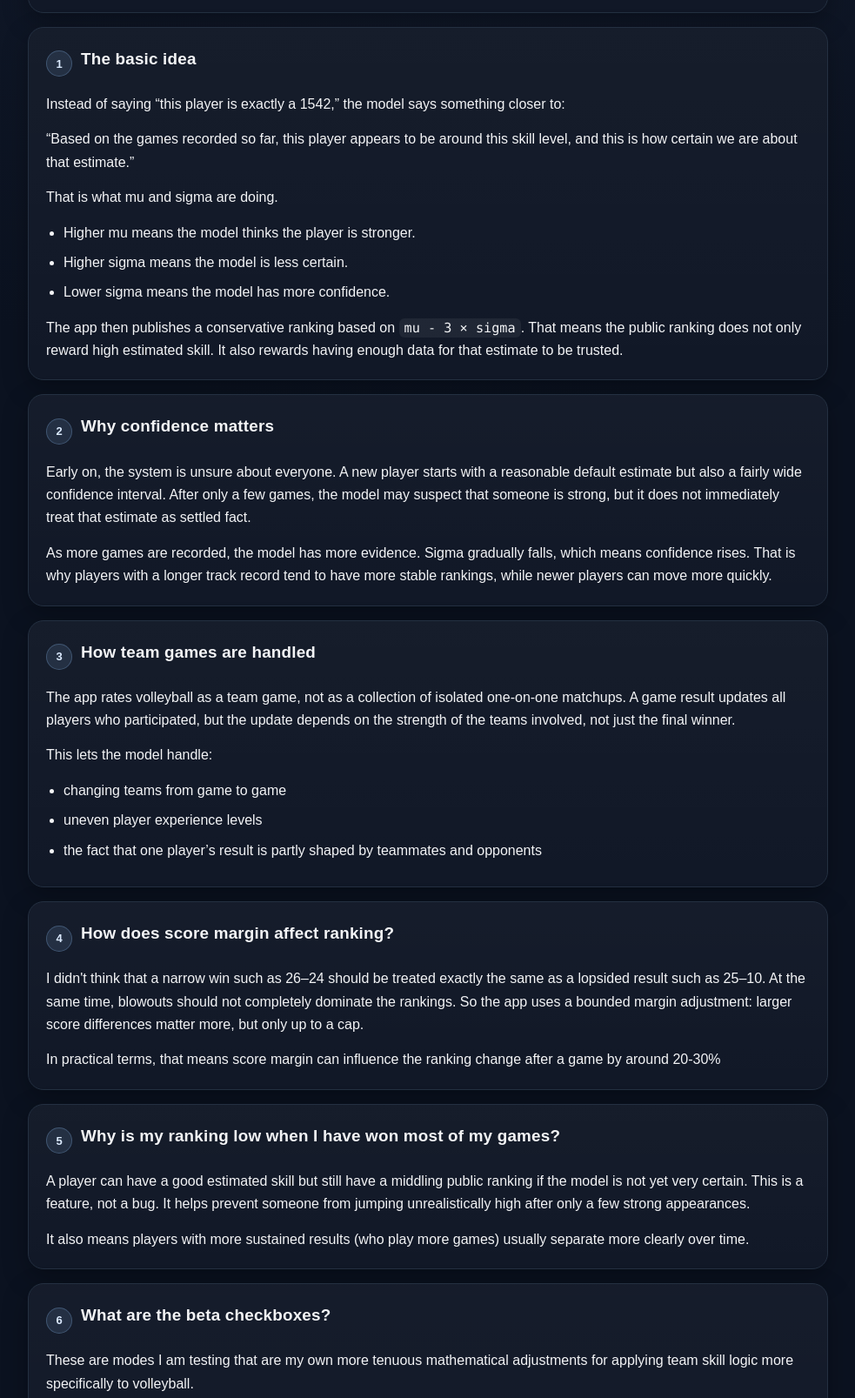
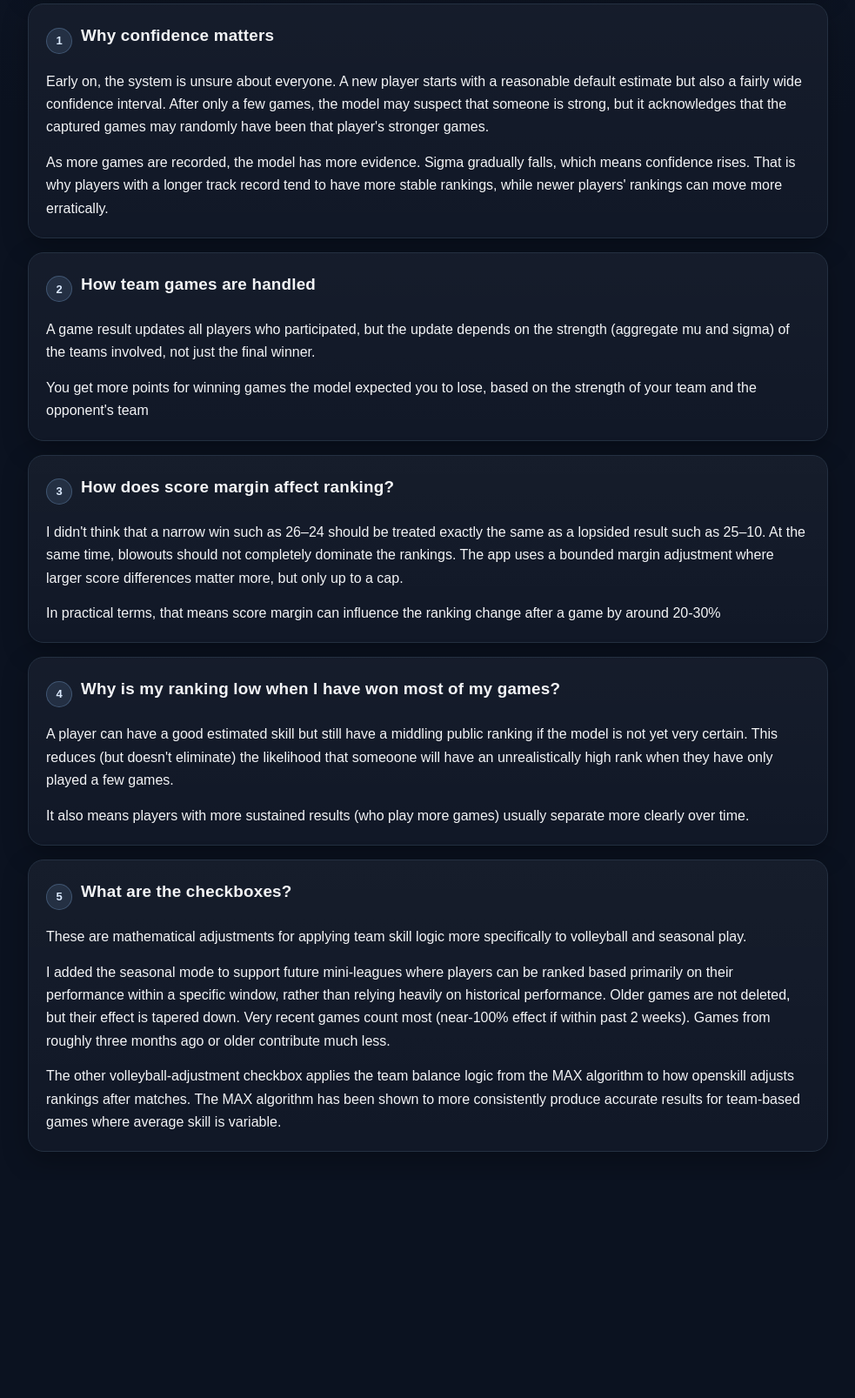
Before and after one commit to dcr-cmyk648/Volleyball, a plain HTML site: page ranking.html in a window 1280 px wide. Shown: the part 724-2331 px from the top of the page at 87% size, without its empty margins (148-1131 px from the left). After the commit the page ends 2080 px from the top, so only its background shows below. Drawn offline with Linux system fonts and the light colour scheme.

Commit message:
Update ranking.html

```diff
--- a/ranking.html
+++ b/ranking.html
@@ -282,10 +282,6 @@
           <div class="metric-label">Sigma</div>
           <div class="metric-value">uncertainty about that estimate</div>
         </div>
-        <div class="metric-card">
-          <div class="metric-label">Public Ranking</div>
-          <div class="metric-value">numerical transform of mu - 3 × sigma</div>
-        </div>
       </div>
 
       <div class="equation">
@@ -300,68 +296,39 @@
     <div class="section">
       <div class="section-header">
         <div class="section-number">1</div>
-        <h2>The basic idea</h2>
+        <h2>Why confidence matters</h2>
       </div>
 
-      <p>Instead of saying “this player is exactly a 1542,” the model says something closer to:</p>
-
-      <p>“Based on the games recorded so far, this player appears to be around this skill level, and this is how certain we are about that estimate.”</p>
-
-      <p>That is what mu and sigma are doing.</p>
-
-      <ul>
-        <li>Higher mu means the model thinks the player is stronger.</li>
-        <li>Higher sigma means the model is less certain.</li>
-        <li>Lower sigma means the model has more confidence.</li>
-      </ul>
+      <p>
+        Early on, the system is unsure about everyone. A new player starts with a reasonable default estimate but also a fairly wide confidence interval. After only a few games, the model may suspect that someone is strong, but it acknowledges that the captured games may randomly have been that player's stronger games.
+      </p>
 
       <p>
-        The app then publishes a conservative ranking based on <code>mu - 3 × sigma</code>. That means the public ranking does not only reward high estimated skill. It also rewards having enough data for that estimate to be trusted.
+        As more games are recorded, the model has more evidence. Sigma gradually falls, which means confidence rises. That is why players with a longer track record tend to have more stable rankings, while newer players' rankings can move more erratically.
       </p>
     </div>
 
     <div class="section">
       <div class="section-header">
         <div class="section-number">2</div>
-        <h2>Why confidence matters</h2>
+        <h2>How team games are handled</h2>
       </div>
 
       <p>
-        Early on, the system is unsure about everyone. A new player starts with a reasonable default estimate but also a fairly wide confidence interval. After only a few games, the model may suspect that someone is strong, but it does not immediately treat that estimate as settled fact.
+        A game result updates all players who participated, but the update depends on the strength (aggregate mu and sigma) of the teams involved, not just the final winner.
       </p>
 
-      <p>
-        As more games are recorded, the model has more evidence. Sigma gradually falls, which means confidence rises. That is why players with a longer track record tend to have more stable rankings, while newer players can move more quickly.
-      </p>
+      <p>You get more points for winning games the model expected you to lose, based on the strength of your team and the opponent's team</p>
     </div>
 
     <div class="section">
       <div class="section-header">
         <div class="section-number">3</div>
-        <h2>How team games are handled</h2>
-      </div>
-
-      <p>
-        The app rates volleyball as a team game, not as a collection of isolated one-on-one matchups. A game result updates all players who participated, but the update depends on the strength of the teams involved, not just the final winner.
-      </p>
-
-      <p>This lets the model handle:</p>
-
-      <ul>
-        <li>changing teams from game to game</li>
-        <li>uneven player experience levels</li>
-        <li>the fact that one player’s result is partly shaped by teammates and opponents</li>
-      </ul>
-    </div>
-
-    <div class="section">
-      <div class="section-header">
-        <div class="section-number">4</div>
         <h2>How does score margin affect ranking?</h2>
       </div>
 
       <p>
-        I didn't think that a narrow win such as 26–24 should be treated exactly the same as a lopsided result such as 25–10. At the same time, blowouts should not completely dominate the rankings. So the app uses a bounded margin adjustment: larger score differences matter more, but only up to a cap.
+        I didn't think that a narrow win such as 26–24 should be treated exactly the same as a lopsided result such as 25–10. At the same time, blowouts should not completely dominate the rankings. The app uses a bounded margin adjustment where larger score differences matter more, but only up to a cap.
       </p>
 
       <p>
@@ -371,12 +338,12 @@
 
     <div class="section">
       <div class="section-header">
-        <div class="section-number">5</div>
+        <div class="section-number">4</div>
         <h2>Why is my ranking low when I have won most of my games?</h2>
       </div>
 
       <p>
-        A player can have a good estimated skill but still have a middling public ranking if the model is not yet very certain. This is a feature, not a bug. It helps prevent someone from jumping unrealistically high after only a few strong appearances.
+        A player can have a good estimated skill but still have a middling public ranking if the model is not yet very certain. This reduces (but doesn't eliminate) the likelihood that someoone will have an unrealistically high rank when they have only played a few games.
       </p>
 
       <p>
@@ -386,18 +353,18 @@
 
     <div class="section">
       <div class="section-header">
-        <div class="section-number">6</div>
-        <h2>What are the beta checkboxes?</h2>
+        <div class="section-number">5</div>
+        <h2>What are the checkboxes?</h2>
       </div>
 
       <p>
-        These are modes I am testing that are my own more tenuous mathematical adjustments for applying team skill logic more specifically to volleyball.
+        These are mathematical adjustments for applying team skill logic more specifically to volleyball and seasonal play.
       </p>
       <p>
         I added the seasonal mode to support future mini-leagues where players can be ranked based primarily on their performance within a specific window, rather than relying heavily on historical performance.
         Older games are not deleted, but their effect is tapered down. Very recent games count most (near-100% effect if within past 2 weeks). Games from roughly three months ago or older contribute much less.
       </p>
-      <p>The other volleyball-adjustment checkbox applies the team balance logic from the MAX algorithm to how openskill adjusts rankings after matches. I am already using this logic on the team creation page because it produces balanced teams more consistently.</p>
+      <p>The other volleyball-adjustment checkbox applies the team balance logic from the MAX algorithm to how openskill adjusts rankings after matches. The MAX algorithm has been shown to more consistently produce accurate results for team-based games where average skill is variable.</p>
     </div>
   </div>
 </body>
```
